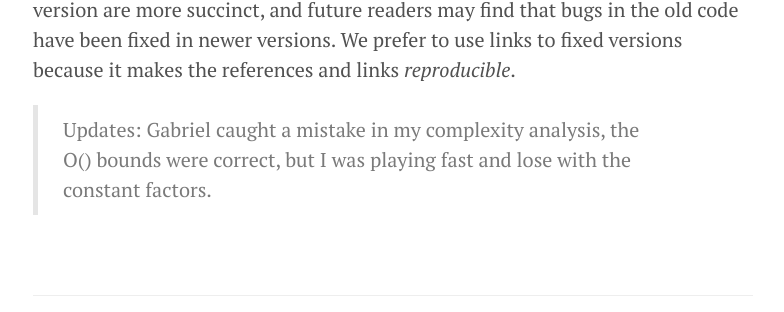
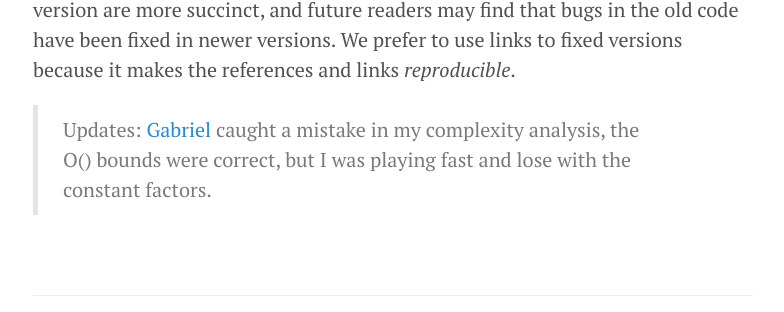
Before and after one commit to coryan/coryan.github.io, a Jekyll site: the page built from _posts/2017-01-04-on-benchmarking-part-1.md, in a window 1280 px wide and 900 px high, scrolled down 4854 px. Shown: the part 323-635 px from the top of the window, without its empty margins (247-1031 px from the left). Built offline with Jekyll 4.4.1, drawn with Linux system fonts in a browser that asks for light colours; formulas are drawn with MathJax 3; part of the change alters nothing that is shown.

```diff
--- a/_posts/2017-01-04-on-benchmarking-part-1.md
+++ b/_posts/2017-01-04-on-benchmarking-part-1.md
@@ -223,6 +223,6 @@ find that bugs in the old code have been fixed in newer versions.
 We prefer to use links to fixed versions because it makes the
 references and links *reproducible*.
 
-> Updates: Gabriel caught a mistake in my complexity analysis, the O()
-> bounds were correct, but I was playing fast and lose with the
-> constant factors.
+> Updates: [Gabriel](https://github.com/gfariasr) caught a mistake in
+> my complexity analysis, the O() bounds were correct, but I was
+> playing fast and lose with the constant factors.
```
